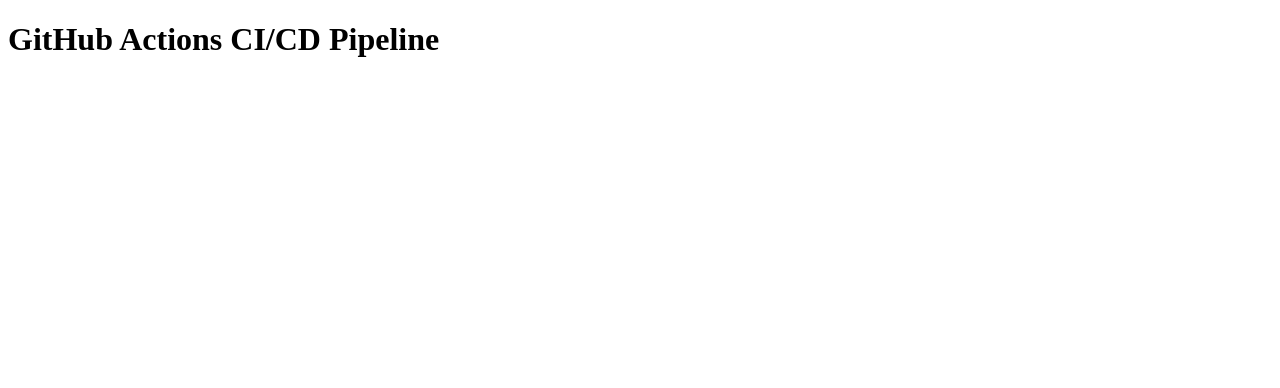
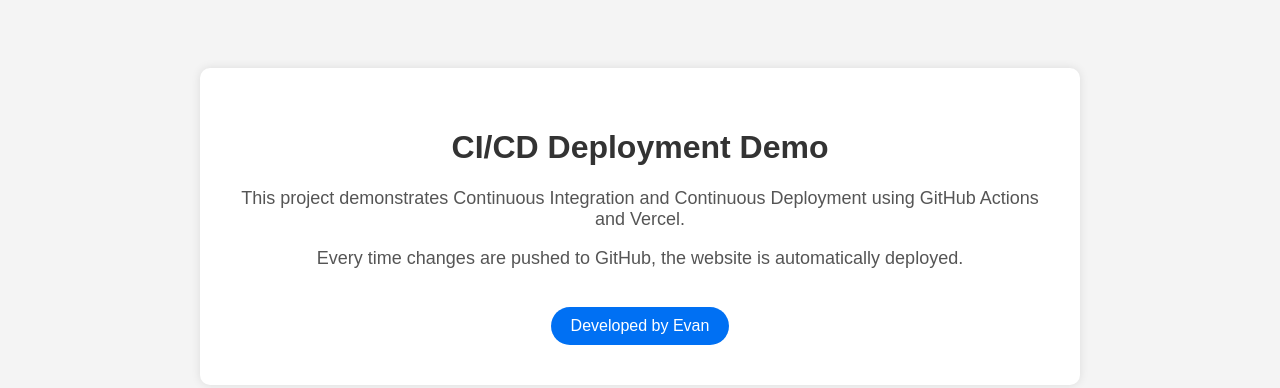
Before and after one commit to bennisale98-dev/first-cicd-project, a website: page index.html in a window 1280 px wide. Drawn offline with Linux system fonts and the light colour scheme.

Commit message:
Update HTML layout

```diff
--- a/index.html
+++ b/index.html
@@ -1,9 +1,68 @@
- <!DOCTYPE html>
-<html>
+<!DOCTYPE html>
+<html lang="en">
+
 <head>
-  <title>CI/CD Demo</title>
+    <meta charset="UTF-8">
+    <meta name="viewport" content="width=device-width, initial-scale=1.0">
+    <title>CI/CD Deployment Project</title>
+
+    <style>
+        body {
+            font-family: Arial, sans-serif;
+            background-color: #f4f4f4;
+            text-align: center;
+            padding: 60px;
+        }
+
+        .container {
+            background: white;
+            padding: 40px;
+            border-radius: 10px;
+            width: 70%;
+            margin: auto;
+            box-shadow: 0 0 10px rgba(0, 0, 0, 0.1);
+        }
+
+        h1 {
+            color: #333;
+        }
+
+        p {
+            color: #555;
+            font-size: 18px;
+        }
+
+        .tag {
+            margin-top: 20px;
+            color: white;
+            background: #0070f3;
+            display: inline-block;
+            padding: 10px 20px;
+            border-radius: 20px;
+        }
+    </style>
 </head>
+
 <body>
-  <h1>GitHub Actions CI/CD Pipeline</h1>
+
+    <div class="container">
+        <h1>CI/CD Deployment Demo</h1>
+
+        <p>
+            This project demonstrates Continuous Integration and Continuous Deployment
+            using GitHub Actions and Vercel.
+        </p>
+
+        <p>
+            Every time changes are pushed to GitHub,
+            the website is automatically deployed.
+        </p>
+
+        <div class="tag">
+            Developed by Evan
+        </div>
+    </div>
+
 </body>
+
 </html>
```
